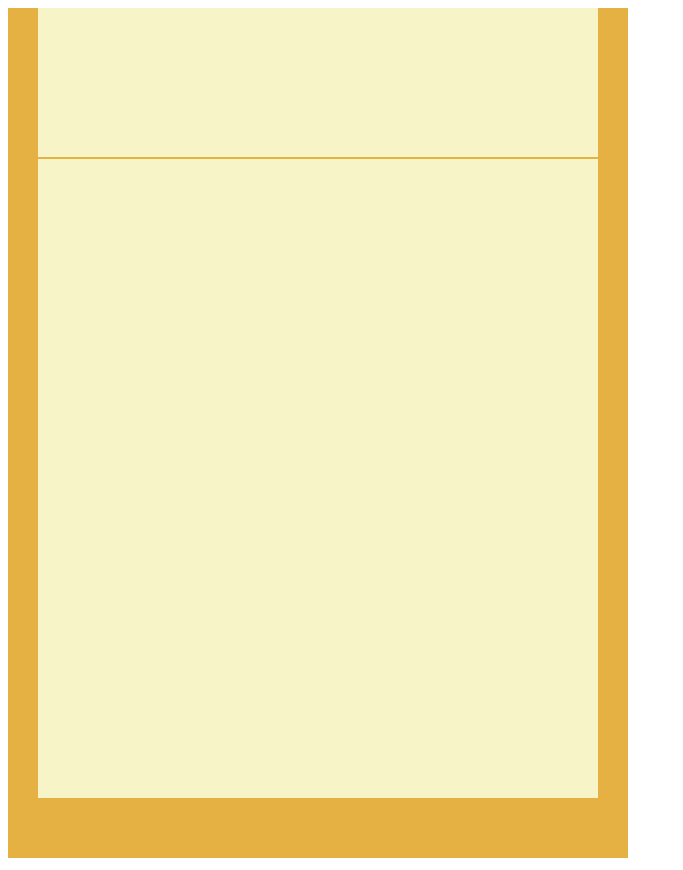
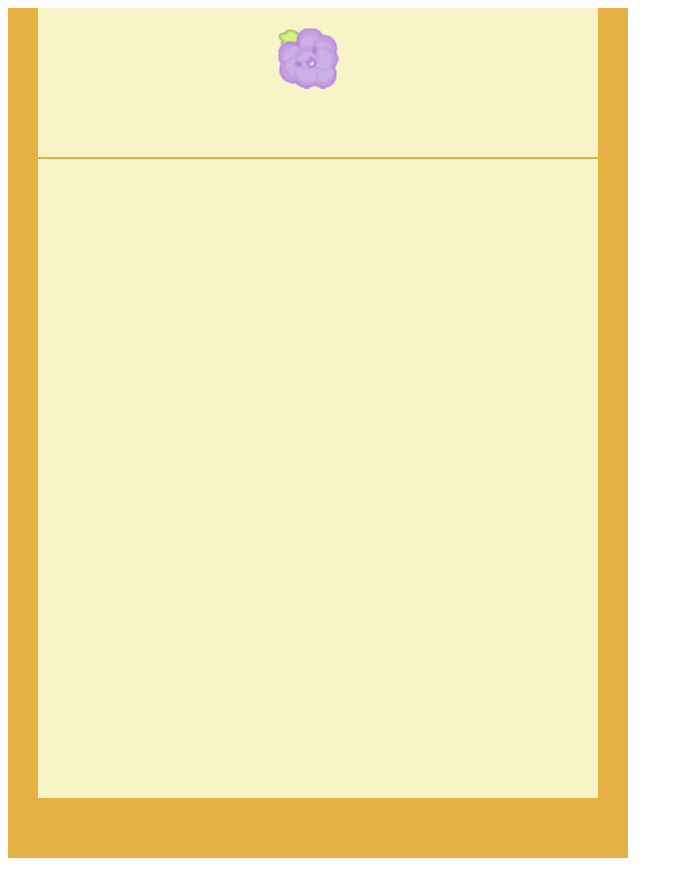
Before and after one commit to sos060317/StackBlitz, a plain HTML site: page suika/index.html in a window 1280 px wide. Shown: the whole page, without its empty margins (0-683 px from the left). Drawn offline with Linux system fonts and the light colour scheme.

Commit message:
Create fruits

```diff
--- a/suika/fruits.js
+++ b/suika/fruits.js
@@ -1,47 +1,47 @@
 const FRUITS= [
   {
-    name: "image/00_cherry",
+    name: "/suika/image/00_cherry",
     radius: 33 / 2,
   },
   // name: "/suika/img/00_cherry", 다른 곳에서 작업할 경우 경로 확인
   {
-    name: "image/01_strawberry",
+    name: "/suika/image/01_strawberry",
     radius: 48 / 2,
   },
   {
-    name: "image/02_grape",
+    name: "/suika/image/02_grape",
     radius: 61 / 2,
   },
   {
-    name: "image/03_gyool",
+    name: "/suika/image/03_gyool",
     radius: 69 / 2,
   },
   {
-    name: "image/04_orange",
+    name: "/suika/image/04_orange",
     radius: 89 / 2,
   },
   {
-    name: "image/05_apple",
+    name: "/suika/image/05_apple",
     radius: 114 / 2,
   },
   {
-    name: "image/06_pear",
+    name: "/suika/image/06_pear",
     radius: 129 / 2,
   },
   {
-    name: "image/07_peach",
+    name: "/suika/image/07_peach",
     radius: 156 / 2,
   },
   {
-    name: "image/08_pineapple",
+    name: "/suika/image/08_pineapple",
     radius: 177 / 2,
   },
   {
-    name: "image/09_melon",
+    name: "/suika/image/09_melon",
     radius: 220 / 2,
   },
   {
-    name: "image/10_watermelon",
+    name: "/suika/image/10_watermelon",
     radius: 259 / 2,
   },
 ];
--- a/suika/index.html
+++ b/suika/index.html
@@ -9,5 +9,6 @@
     <script src="/suika/matter.js"></script>
     <script type="module" src="/suika/main.js"></script>
     <!-- import export 하기 위해 module로 선언 -->
+    <script type="module" src="/suika/fruits.js"></script>
  </body>
  </html>
--- a/suika/main.js
+++ b/suika/main.js
@@ -1,3 +1,5 @@
+import { FRUITS } from "./fruits.js";
+
 var Engine = Matter.Engine,
     Render = Matter.Render,
     Runner = Matter.Runner,
@@ -41,6 +43,7 @@ const ground = Bodies.rectangle(310, 820, 620, 60, {
 
 const topLine = Bodies.rectangle(310, 150, 620, 2, {
     isStatic : true,
+    isSensor : true,
     //고정시켜주는 옵션
     render : { fillStyle : '#E6B143'}
 });
@@ -49,3 +52,32 @@ World.add(world, [leftWall, rightWall, ground, topLine]);
 
 Render.run(render);
 Runner.run(engine);
+
+let currentBody = null;
+let currentFruit = null;
+
+function addFruit() {
+    const index = Math.floor(Math.random() * 5);
+    // 굉장히 낮은 수가 나오기 때문에 곱하기 5를 해준다.
+    console.log(index);
+    const fruits = FRUITS[index];
+
+    const body = Bodies.circle(300, 50, fruits.radius, {
+        index : index,
+        isSleeping : true,
+        render : {
+            sprite : { texture : `${fruits.name}.png`},
+            // sprite : { texture : fruits.name + '.png'},
+        },
+
+        // 튀어오르는 강도
+        restitution : 0.5,
+    })
+
+    currentBody = body;
+    currentFruit = fruits;
+
+    World.add(world, body);
+}
+
+addFruit();
```
